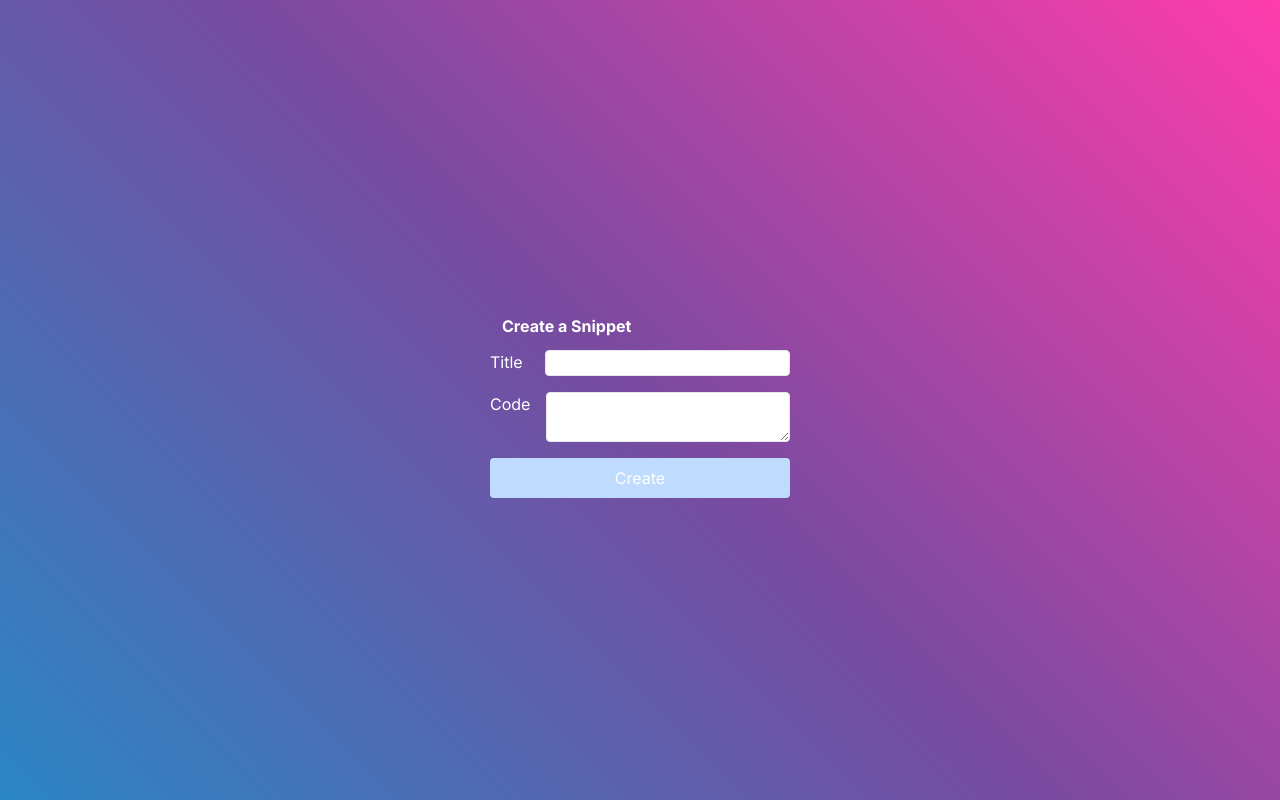
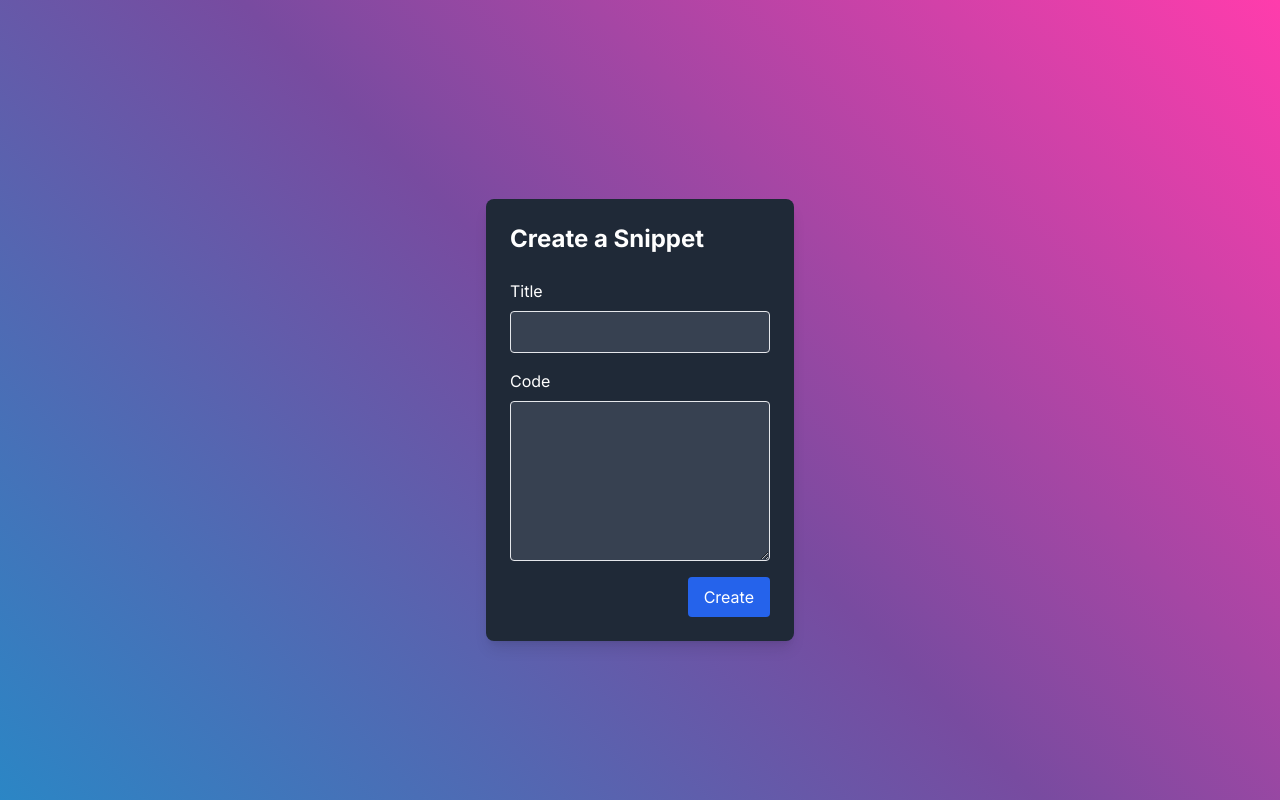
Before and after one commit to andro-jr/Next-Snippets, a Next.js app: page /snippets/new in a window 1280 px wide. Built offline with nearby package versions, Linux system fonts and the light colour scheme.

Commit message:
new snippet beautify

```diff
--- a/src/app/snippets/new/page.tsx
+++ b/src/app/snippets/new/page.tsx
@@ -21,26 +21,34 @@ const CreateSnippet = () => {
   };
 
   return (
-    <form action={createSnippet} className="">
-      <h3 className="font-bold m-3">Create a Snippet</h3>
+    <form
+      action={createSnippet}
+      className="max-w-2xl mx-auto p-6 bg-gray-800 rounded-lg shadow-lg mt-10"
+    >
+      <h3 className="text-2xl font-bold text-white mb-6">Create a Snippet</h3>
       <div className="flex flex-col gap-4">
-        <div className="flex gap-4">
-          <label htmlFor="title" className="w-12">
+        <div className="flex flex-col gap-2">
+          <label htmlFor="title" className="text-white">
             Title
           </label>
           <input
             type="text"
             name="title"
-            className="border rounded o-2 w-full"
+            className="border rounded px-3 py-2 w-full bg-gray-700 text-white"
           />
         </div>
-        <div className="flex gap-4">
-          <label htmlFor="code" className="w-12">
+        <div className="flex flex-col gap-2">
+          <label htmlFor="code" className="text-white">
             Code
           </label>
-          <textarea name="code" className="border rounded o-2 w-full" />
+          <textarea
+            name="code"
+            className="border rounded px-3 py-2 w-full bg-gray-700 text-white h-40"
+          />
         </div>
-        <button className="rounded p-2 bg-blue-200">Create</button>
+        <button className="self-end px-4 py-2 bg-blue-600 text-white rounded hover:bg-blue-700 transition-colors duration-300">
+          Create
+        </button>
       </div>
     </form>
   );
```
